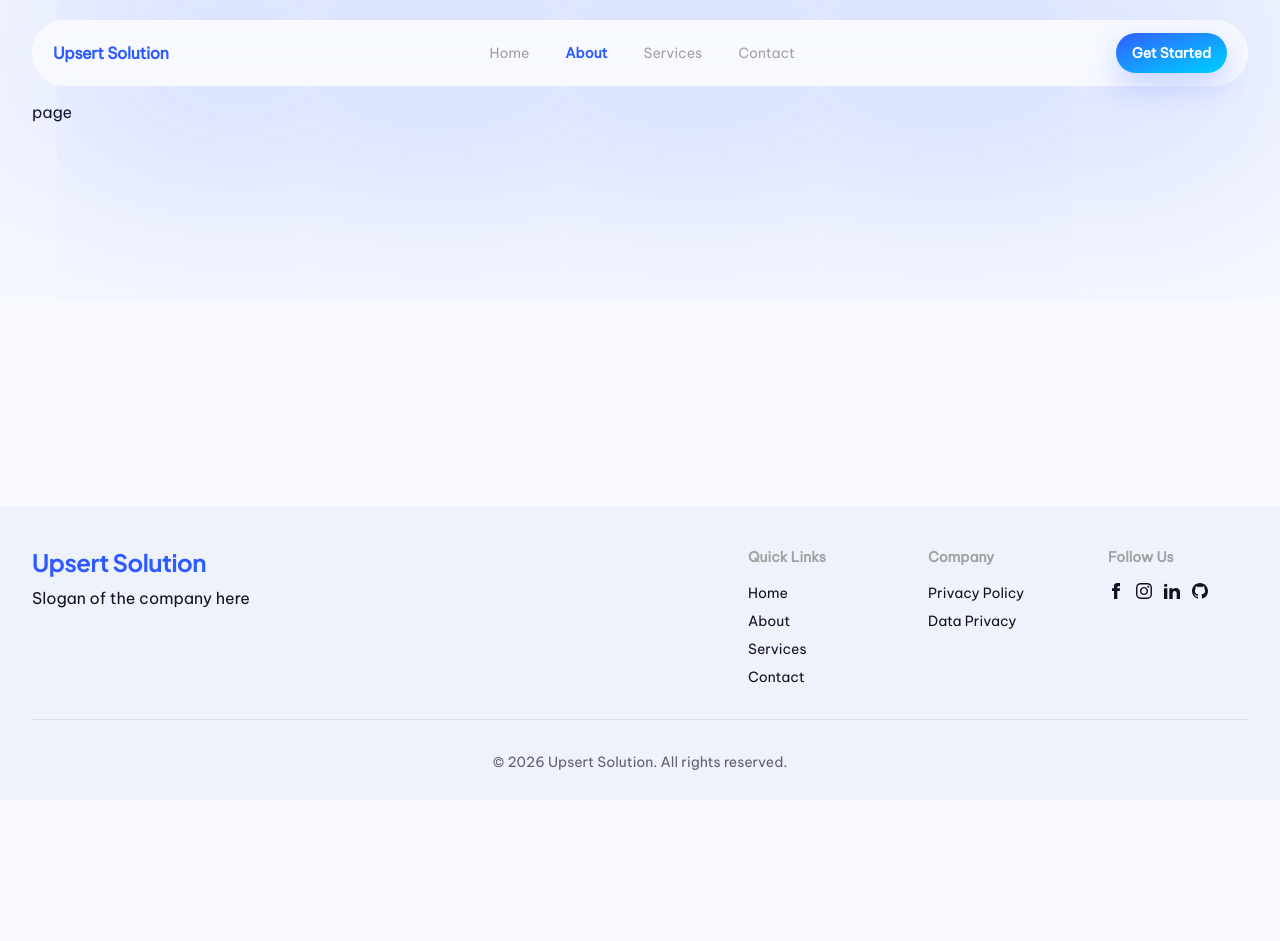
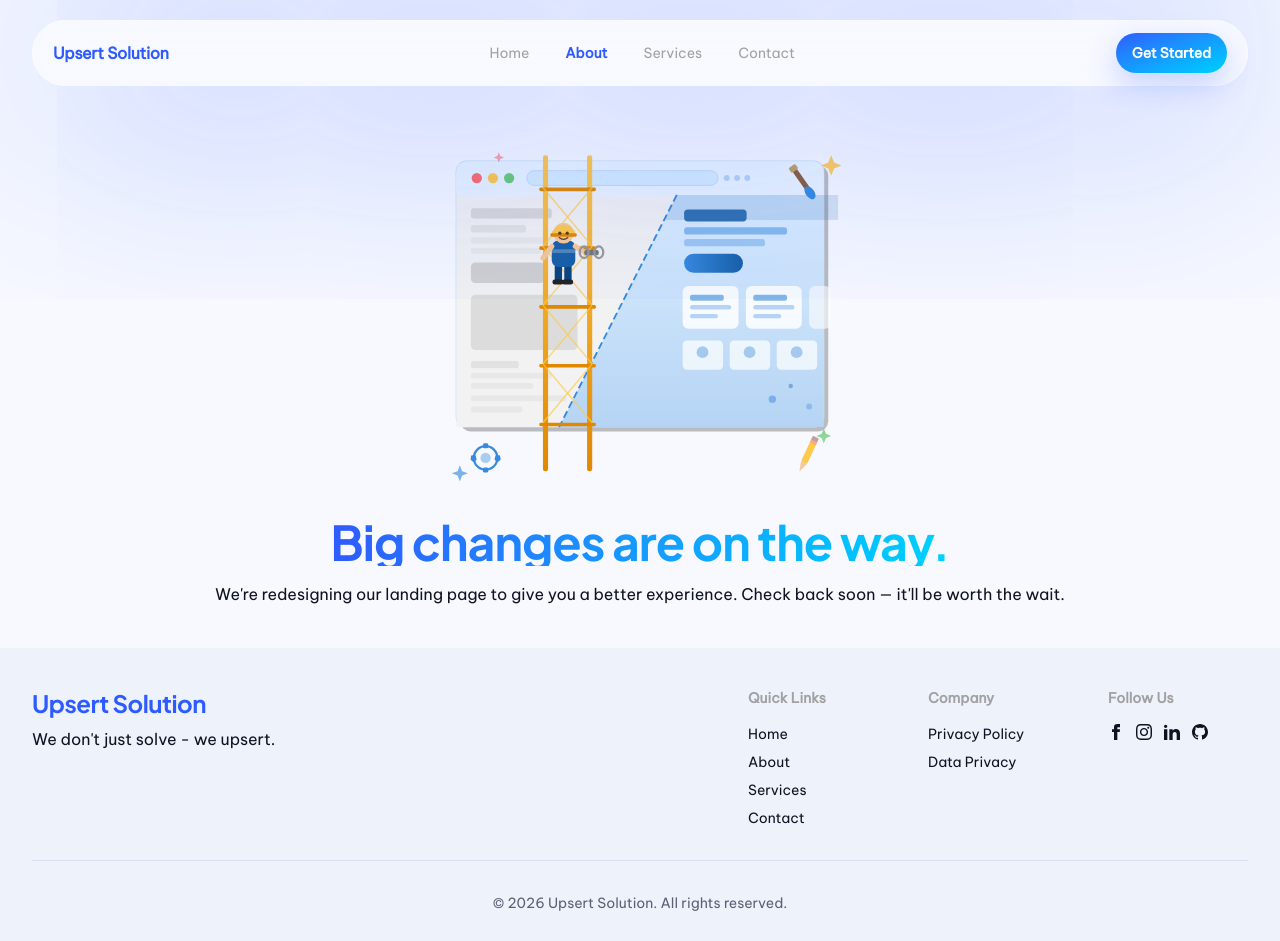
Before and after one commit to Upsert-Solution/landing-page, a Next.js app: page /about in a window 1280 px wide. Before the commit the page ends 800 px from the top, so only its background shows below. Built offline with nearby package versions, Linux system fonts and the light colour scheme.

Commit message:
feat: add Changes component with illustration and message for upcoming redesign

```diff
--- a/app/about/page.tsx
+++ b/app/about/page.tsx
@@ -1,7 +1,8 @@
+import Changes from "@/src/components/changes";
 import React from "react";
 
 const page = () => {
-  return <div>page</div>;
+  return <Changes />;
 };
 
 export default page;
--- a/app/contact/page.tsx
+++ b/app/contact/page.tsx
@@ -1,7 +1,7 @@
-import React from "react";
+import Changes from "@/src/components/changes";
 
 const page = () => {
-  return <div>page</div>;
+  return <Changes />;
 };
 
 export default page;
--- a/app/page.tsx
+++ b/app/page.tsx
@@ -1,7 +1,7 @@
-import { Button } from "@/src/components/ui";
+import Changes from "@/src/components/changes";
 
 const page = () => {
-  return <div></div>;
+  return <Changes />;
 };
 
 export default page;
--- a/app/services/page.tsx
+++ b/app/services/page.tsx
@@ -1,7 +1,7 @@
-import React from "react";
+import Changes from "@/src/components/changes";
 
 const page = () => {
-  return <div>page</div>;
+  return <Changes />;
 };
 
 export default page;
--- /dev/null
+++ b/src/components/changes.tsx
@@ -0,0 +1,14 @@
+import Image from "next/image";
+import { Flex } from "./ui";
+
+const Changes = () => {
+  return (
+    <Flex as="section" className="flex-col items-center  justify-center mt-5 text-center">
+      <Image src="/images/changes_on_the_way_illustration.svg" width={500} height={500} alt="Changes" />
+      <h1 className="text-5xl bg-linear-to-r from-brand-primary to-brand-secondary text-transparent bg-clip-text">Big changes are on the way.</h1>
+      <p>We&apos;re redesigning our landing page to give you a better experience. Check back soon — it&apos;ll be worth the wait.</p>
+    </Flex>
+  );
+};
+
+export default Changes;
--- a/src/components/layout/footer.tsx
+++ b/src/components/layout/footer.tsx
@@ -31,7 +31,7 @@ const socialLinks: SocialLink[] = [
   {
     id: "facebook",
     label: "Facebook",
-    href: "#",
+    href: "https://www.facebook.com/upsertsolution",
   },
 
   {
@@ -42,12 +42,12 @@ const socialLinks: SocialLink[] = [
   {
     id: "linkedin",
     label: "LinkedIn",
-    href: "#",
+    href: "https://www.linkedin.com/company/upsert-solution/",
   },
   {
     id: "github",
     label: "GitHub",
-    href: "#",
+    href: "https://github.com/Upsert-Solution",
   },
 ];
 
@@ -55,7 +55,7 @@ const Footer = () => {
   const currentYear = new Date().getFullYear();
 
   return (
-    <Flex as="footer" className="bg-bg-muted w-full ">
+    <Flex as="footer" className="bg-bg-muted w-full mt-10">
       <Flex className="max-w-400 mx-auto w-full px-4 sm:px-6 lg:px-8 pt-10 pb-7">
         <Flex className="w-full flex-col gap-8">
           <Flex className="w-full flex-col items-start gap-8 md:flex-row md:items-start">
@@ -64,7 +64,7 @@ const Footer = () => {
               <h3 className="font-bold text-brand-primary tracking-[-0.02em] cursor-pointer hover:opacity-70 transition-all duration-200 ease-linear">
                 Upsert Solution
               </h3>
-              <p>Slogan of the company here</p>
+              <p>We don&apos;t just solve - we upsert.</p>
             </Flex>
 
             <Flex className="w-full flex-col items-start gap-8 sm:flex-row sm:flex-wrap md:w-auto md:gap-10 md:ml-auto">
@@ -105,7 +105,12 @@ const Footer = () => {
                 <p className="font-semibold text-neutral-400 text-sm">Follow Us</p>
                 <Flex className="gap-3 flex-wrap">
                   {socialLinks.map((social) => (
-                    <Link key={social.id} href={social.href} className="text-text-secondary hover:text-brand-primary transition-colors duration-200">
+                    <Link
+                      target="_blank"
+                      key={social.id}
+                      href={social.href}
+                      className="text-text-secondary hover:text-brand-primary transition-colors duration-200"
+                    >
                       <SocialIcon className="h-4 w-4" type={social.id} label={social.label} />
                     </Link>
                   ))}
```
Also changed, not shown: public/images/changes_on_the_way_illustration.svg (added), src/assets/404_illustration_upsert.svg (deleted).
